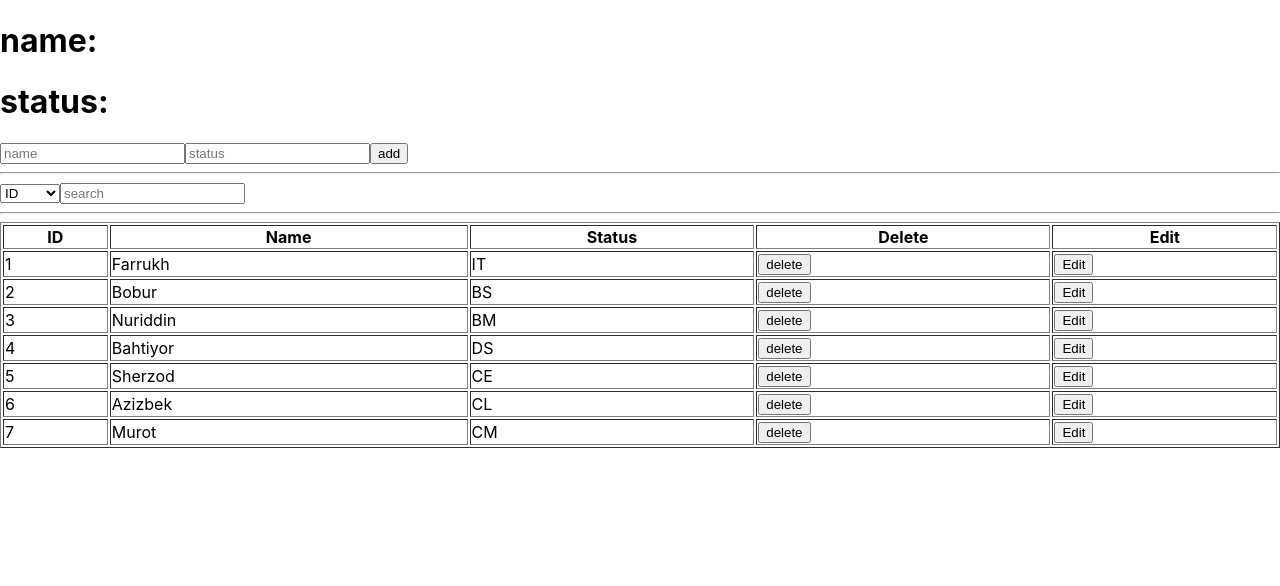
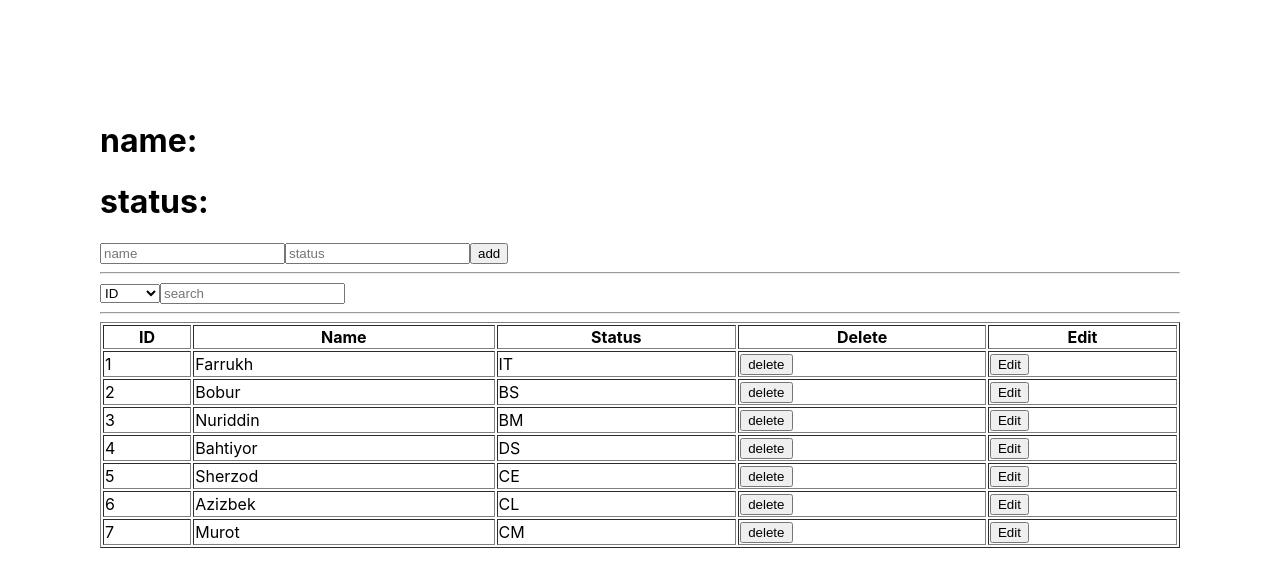
Before and after one commit to fsakhatov/reactjs3, a React (Create React App) app: page / in a window 1280 px wide. Shown: the top 586 px of the page. Built offline with nearby package versions, Linux system fonts and the light colour scheme.

Commit message:
Update index.css

```diff
--- a/src/index.css
+++ b/src/index.css
@@ -11,3 +11,6 @@
   font-family: source-code-pro, Menlo, Monaco, Consolas, 'Courier New',
     monospace;
 }
+#root{
+  padding: 100px
+}
```
